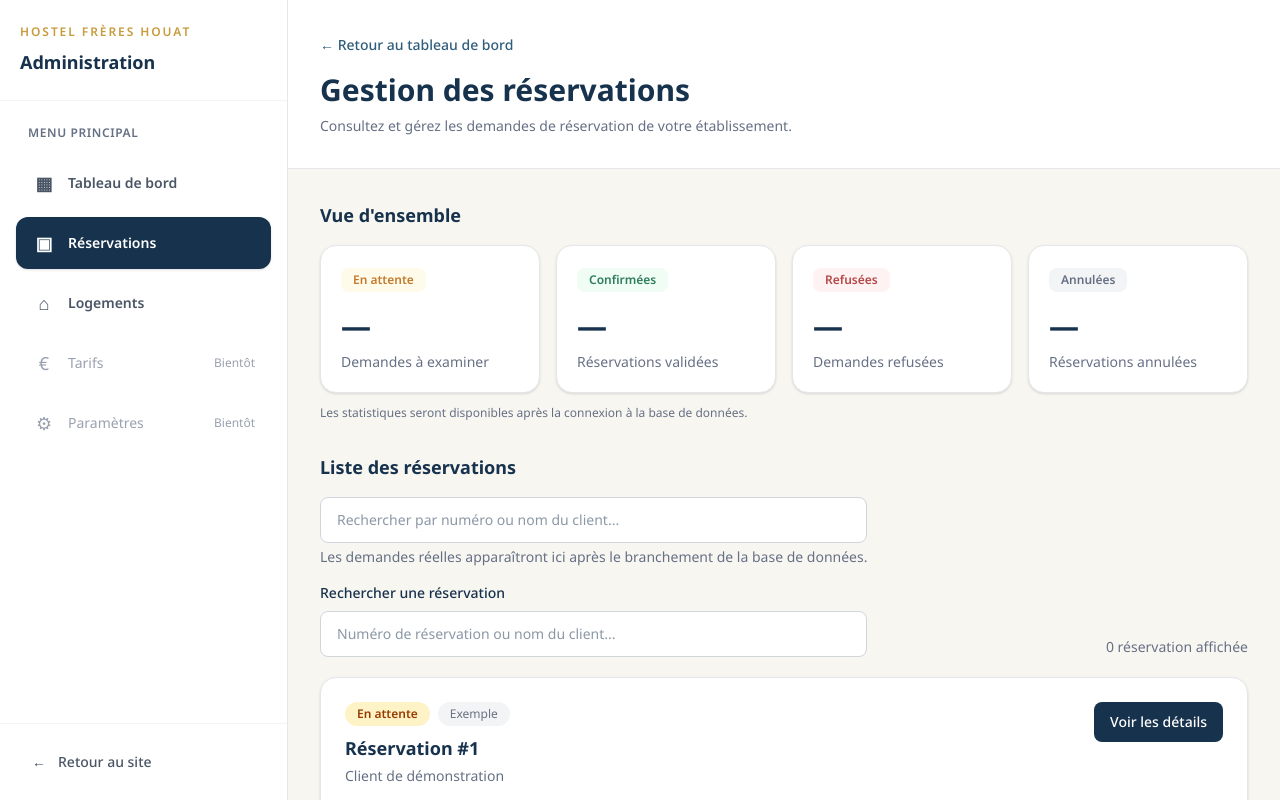
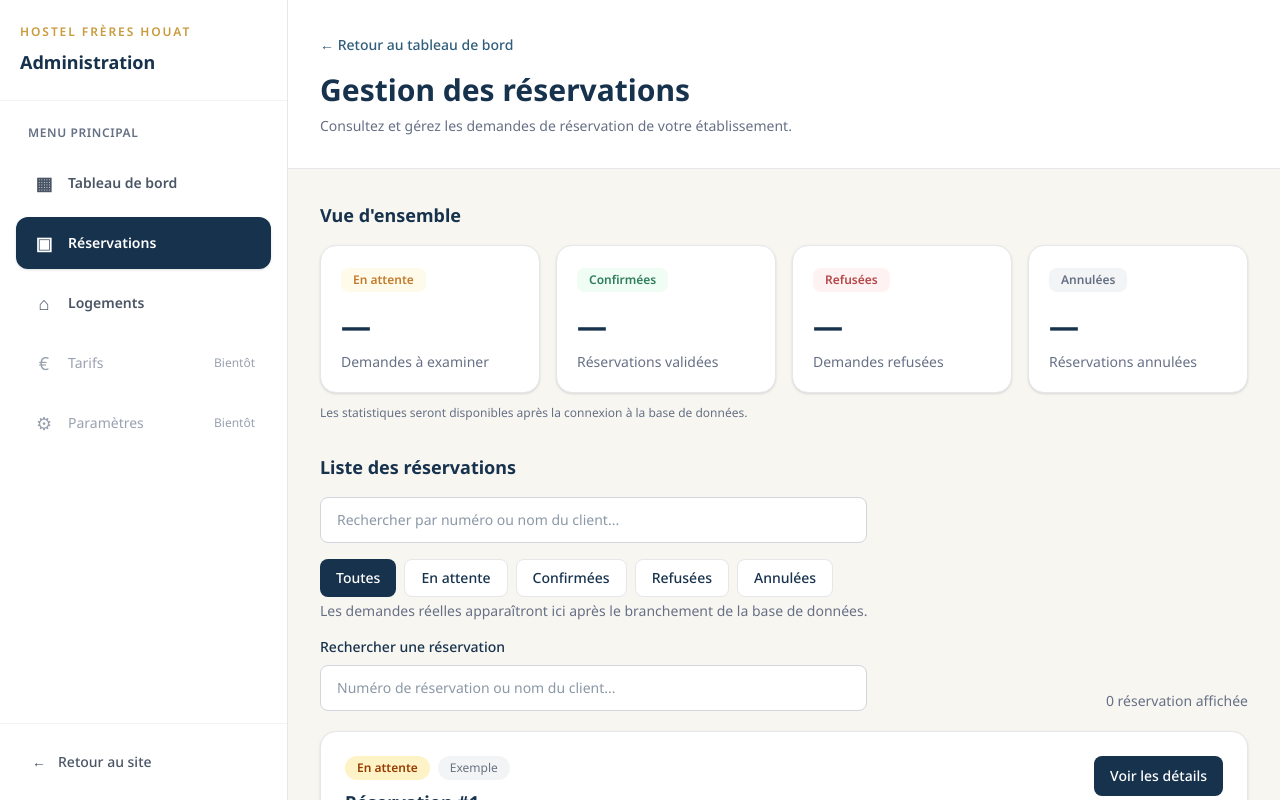
Before and after one commit to LenouarMiloud/hostel-freres-houat, a Next.js app: page /admin/bookings in a window 1280 px wide. Shown: the top 800 px of the page. Built offline with nearby package versions, Linux system fonts and the light colour scheme.

Commit message:
feat:Add booking status filters

```diff
--- a/src/app/admin/bookings/page.tsx
+++ b/src/app/admin/bookings/page.tsx
@@ -36,9 +36,18 @@ export default function AdminBookingsPage() {
 
 const normalizedSearch = searchTerm.trim().toLowerCase();
 
+const [selectedStatus, setSelectedStatus] = useState("Toutes");
+
 const matchesSearch = "1 client de démonstration"
   .toLowerCase()
   .includes(normalizedSearch);
+
+const bookingStatus = "En attente";
+
+const matchesStatus =
+  selectedStatus === "Toutes" || selectedStatus === bookingStatus;
+
+const shouldDisplayBooking = matchesSearch && matchesStatus;
 
   return (
     <main className="min-h-screen bg-background lg:pl-72">
@@ -120,6 +129,29 @@ const matchesSearch = "1 client de démonstration"
                   />
                 </div>
 
+                <div className="mt-4 flex flex-wrap gap-2">
+                  {[
+                    "Toutes",
+                    "En attente",
+                    "Confirmées",
+                    "Refusées",
+                    "Annulées",
+                  ].map((status) => (
+                    <button
+                      key={status}
+                      type="button"
+                      onClick={() => setSelectedStatus(status)}
+                      className={`rounded-lg px-4 py-2 text-sm font-medium transition ${
+                        selectedStatus === status
+                          ? "bg-primary text-white"
+                          : "border border-gray-200 bg-white text-primary hover:bg-gray-50"
+                      }`}
+                    >
+                      {status}
+                    </button>
+                  ))}
+                </div>
+
                 <p className="mt-1 text-sm text-muted">
                   Les demandes réelles apparaîtront ici après le branchement de la base de données.
                 </p>
@@ -149,7 +181,7 @@ const matchesSearch = "1 client de démonstration"
               </span>
             </div>
 
-            {matchesSearch ? (
+            {shouldDisplayBooking ? (
 
             <div className="mt-5 rounded-2xl border border-gray-200 bg-white p-6 shadow-sm">
               <div className="flex flex-col gap-5">
```
